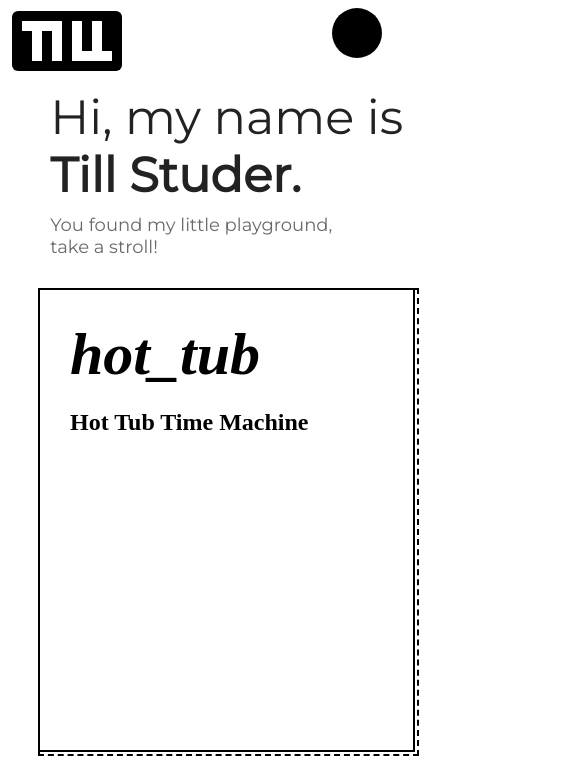
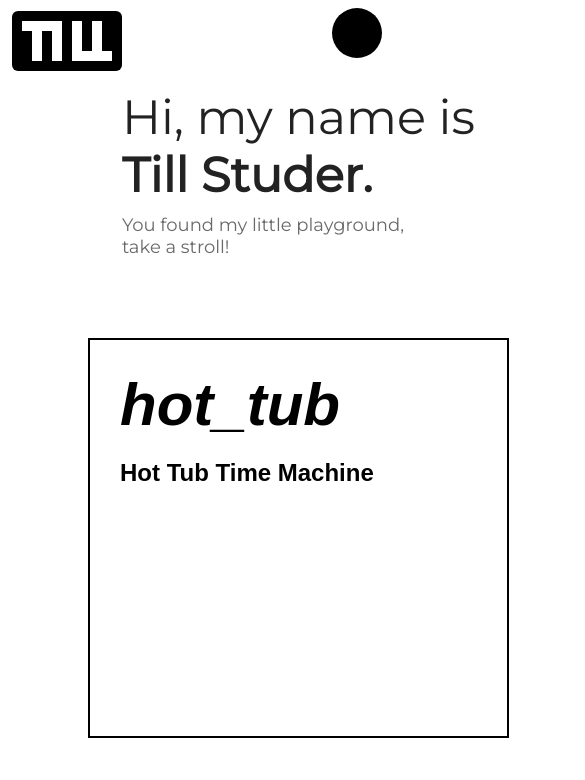
Before and after one commit to tillstuder/personal-webpage, an Angular app: page /home in a window 390 px wide. Shown: the top 780 px of the page, 585 px wide, since content can reach past the window. Built offline with nearby package versions, Linux system fonts and the light colour scheme.

Commit message:
should look better on mobile

```diff
--- a/src/app/home-page/home-page.component.scss
+++ b/src/app/home-page/home-page.component.scss
@@ -3,7 +3,7 @@
 // Grid stuff
 .wrapper {
   display: grid;
-  grid-template-columns: 1fr 2fr 1fr;
+  grid-template-columns: 1fr 5fr 1fr;
   grid-template-areas:
   "title-message title-message title-message"
   ". middle-space ."
--- a/src/app/project-cards/project-cards.component.html
+++ b/src/app/project-cards/project-cards.component.html
@@ -1,103 +1,91 @@
-<!-- <section class="boxes">
-    <div class="box">
-        <i class="fas fa-chart-pie fa-4x"></i>
-        <h3>Analytics</h3>
-        <p>Lorem ipsum dolor sit amet consectetur adipisicing elit. Saepe veniam beatae possimus quaerat sit quibusdam sequi rerum, sapiente tempore corrupti provident repellat nobis neque temporibus accusantium, consectetur dolore laborum hic voluptatibus. Vel error pariatur debitis porro labore tempore reprehenderit minima provident quibusdam earum. Quia delectus, dolore animi voluptates quas, inventore magni perferendis qui numquam beatae, eos ea sit molestias repellat ipsa nulla fuga iure! Libero sed non perferendis, incidunt, nulla vitae eveniet qui fugiat soluta obcaecati architecto laboriosam, sit voluptatibus? Vero asperiores libero consectetur necessitatibus voluptatum. Harum quisquam nesciunt possimus sit optio quidem obcaecati, soluta reprehenderit numquam inventore magnam ut dolor dolore rerum similique quasi porro, adipisci blanditiis eos delectus, explicabo hic aperiam! Dignissimos, rem? Accusamus consectetur repellendus, illum velit dolorem voluptatibus alias. Recusandae nemo placeat fugiat, eum laborum quae non provident animi nam dolores numquam. Numquam provident voluptatibus, sapiente quidem ullam voluptatum! Quam, reiciendis vero. Aspernatur, deserunt! Corrupti, exercitationem?</p>
-    </div>
-    <div class="box">
-        <i class="fas fa-globe fa-4x"></i>
-        <h3>Marketing</h3>
-        <p>Lorem ipsum dolor sit amet consectetur adipisicing elit. Saepe veniam beatae possimus quaerat sit quibusdam sequi rerum, sapiente tempore corrupti provident repellat nobis neque temporibus accusantium, consectetur dolore laborum hic voluptatibus. Vel error pariatur debitis porro labore tempore reprehenderit minima provident quibusdam earum. Quia delectus, dolore animi voluptates quas, inventore magni perferendis qui numquam beatae, eos ea sit molestias repellat ipsa nulla fuga iure! Libero sed non perferendis, incidunt, nulla vitae eveniet qui fugiat soluta obcaecati architecto laboriosam, sit voluptatibus? Vero asperiores libero consectetur necessitatibus voluptatum. Harum quisquam nesciunt possimus sit optio quidem obcaecati, soluta reprehenderit numquam inventore magnam ut dolor dolore rerum similique quasi porro, adipisci blanditiis eos delectus, explicabo hic aperiam! Dignissimos, rem? Accusamus consectetur repellendus, illum velit dolorem voluptatibus alias. Recusandae nemo placeat fugiat, eum laborum quae non provident animi nam dolores numquam. Numquam provident voluptatibus, sapiente quidem ullam voluptatum! Quam, reiciendis vero. Aspernatur, deserunt! Corrupti, exercitationem?</p>
-    </div>
-    <div class="box">
-        <i class="fas fa-cog fa-4x"></i>
-        <h3>Development</h3>
-        <p>Lorem ipsum dolor sit amet consectetur adipisicing elit. Saepe veniam beatae possimus quaerat sit quibusdam sequi rerum, sapiente tempore corrupti provident repellat nobis neque temporibus accusantium, consectetur dolore laborum hic voluptatibus. Vel error pariatur debitis porro labore tempore reprehenderit minima provident quibusdam earum. Quia delectus, dolore animi voluptates quas, inventore magni perferendis qui numquam beatae, eos ea sit molestias repellat ipsa nulla fuga iure! Libero sed non perferendis, incidunt, nulla vitae eveniet qui fugiat soluta obcaecati architecto laboriosam, sit voluptatibus? Vero asperiores libero consectetur necessitatibus voluptatum. Harum quisquam nesciunt possimus sit optio quidem obcaecati, soluta reprehenderit numquam inventore magnam ut dolor dolore rerum similique quasi porro, adipisci blanditiis eos delectus, explicabo hic aperiam! Dignissimos, rem? Accusamus consectetur repellendus, illum velit dolorem voluptatibus alias. Recusandae nemo placeat fugiat, eum laborum quae non provident animi nam dolores numquam. Numquam provident voluptatibus, sapiente quidem ullam voluptatum! Quam, reiciendis vero. Aspernatur, deserunt! Corrupti, exercitationem?</p>
-    </div>
-    <div class="box">
-        <i class="fas fa-users fa-4x"></i>
-        <h3>Support</h3>
-        <p>Lorem ipsum dolor sit amet consectetur adipisicing elit. Saepe veniam beatae possimus quaerat sit quibusdam sequi rerum, sapiente tempore corrupti provident repellat nobis neque temporibus accusantium, consectetur dolore laborum hic voluptatibus. Vel error pariatur debitis porro labore tempore reprehenderit minima provident quibusdam earum. Quia delectus, dolore animi voluptates quas, inventore magni perferendis qui numquam beatae, eos ea sit molestias repellat ipsa nulla fuga iure! Libero sed non perferendis, incidunt, nulla vitae eveniet qui fugiat soluta obcaecati architecto laboriosam, sit voluptatibus? Vero asperiores libero consectetur necessitatibus voluptatum. Harum quisquam nesciunt possimus sit optio quidem obcaecati, soluta reprehenderit numquam inventore magnam ut dolor dolore rerum similique quasi porro, adipisci blanditiis eos delectus, explicabo hic aperiam! Dignissimos, rem? Accusamus consectetur repellendus, illum velit dolorem voluptatibus alias. Recusandae nemo placeat fugiat, eum laborum quae non provident animi nam dolores numquam. Numquam provident voluptatibus, sapiente quidem ullam voluptatum! Quam, reiciendis vero. Aspernatur, deserunt! Corrupti, exercitationem?</p>
-    </div>
-</section> -->
-
+<div class="wrapper">
     <div class="card-container">
-    <div class="card"><a href="hottub">
+        <div class="card">
+            <a href="hottub">
                 <div class="card--display"><i class="material-icons">hot_tub</i>
                     <h2>Hot Tub Time Machine</h2>
                 </div>
                 <div class="card--hover">
                     <h2>Hot Tub Time Machine</h2>
                     <p>Lorem ipsum dolor sit amet, consectetur adipiscing elit. Nullam at est orci. Nam molestie
-                    pellentesque mi nec lacinia. Cras volutpat arcu sit amet elit sodales, nec volutpat velit bibendum.
-                </p>
+                        pellentesque mi nec lacinia. Cras volutpat arcu sit amet elit sodales, nec volutpat velit
+                        bibendum.</p>
                     <p class="link">Click to see project</p>
                 </div>
             </a>
             <div class="card--border"></div>
         </div>
     </div>
+
     <div class="card-container">
-    <div class="card"><a href="worldweb">
+        <div class="card">
+            <a href="worldweb">
                 <div class="card--display"><i class="material-icons">public</i>
                     <h2>World Wide Web</h2>
                 </div>
                 <div class="card--hover">
                     <h2>World Wide Web</h2>
                     <p>Lorem ipsum dolor sit amet, consectetur adipiscing elit. Nullam at est orci. Nam molestie
-                    pellentesque mi nec lacinia. Cras volutpat arcu sit amet elit sodales, nec volutpat velit bibendum.
-                </p>
+                        pellentesque mi nec lacinia. Cras volutpat arcu sit amet elit sodales, nec volutpat velit
+                        bibendum.</p>
                     <p class="link">Click to see project</p>
                 </div>
             </a>
             <div class="card--border"></div>
         </div>
     </div>
+
     <div class="card-container">
-    <div class="card"><a href="trainthings">
+        <div class="card">
+            <a href="trainthings">
                 <div class="card--display"><i class="material-icons">train</i>
                     <h2>Why I Hate Trains</h2>
                 </div>
                 <div class="card--hover">
                     <h2>Why I Hate Trains</h2>
                     <p>Lorem ipsum dolor sit amet, consectetur adipiscing elit. Nullam at est orci. Nam molestie
-                    pellentesque mi nec lacinia. Cras volutpat arcu sit amet elit sodales, nec volutpat velit bibendum.
-                </p>
+                        pellentesque mi nec lacinia. Cras volutpat arcu sit amet elit sodales, nec volutpat velit
+                        bibendum.</p>
                     <p class="link">Click to see project</p>
                 </div>
             </a>
             <div class="card--border"></div>
         </div>
     </div>
+
     <div class="card-container">
-    <div class="card card--dark"><a href="androidupdate">
+        <div class="card card--dark">
+            <a href="androidupdate">
                 <div class="card--display"><i class="material-icons">android</i>
                     <h2>Another Android Update</h2>
                 </div>
                 <div class="card--hover">
                     <h2>Another Android Update</h2>
                     <p>Lorem ipsum dolor sit amet, consectetur adipiscing elit. Nullam at est orci. Nam molestie
-                    pellentesque mi nec lacinia. Cras volutpat arcu sit amet elit sodales, nec volutpat velit bibendum.
-                </p>
+                        pellentesque mi nec lacinia. Cras volutpat arcu sit amet elit sodales, nec volutpat velit
+                        bibendum.</p>
                     <p class="link">Click to see project</p>
                 </div>
             </a>
             <div class="card--border"></div>
         </div>
     </div>
+
     <div class="card-container">
-    <div class="card card--dark"><a href="phonesoff">
+        <div class="card card--dark">
+            <a href="phonesoff">
                 <div class="card--display"><i class="material-icons">ring_volume</i>
                     <h2>Why Phones Are So Loud</h2>
                 </div>
                 <div class="card--hover">
                     <h2>Why Phones Are So Loud</h2>
                     <p>Lorem ipsum dolor sit amet, consectetur adipiscing elit. Nullam at est orci. Nam molestie
-                    pellentesque mi nec lacinia. Cras volutpat arcu sit amet elit sodales, nec volutpat velit bibendum.
-                </p>
+                        pellentesque mi nec lacinia. Cras volutpat arcu sit amet elit sodales, nec volutpat velit
+                        bibendum.</p>
                     <p class="link">Click to see project</p>
                 </div>
             </a>
             <div class="card--border"></div>
         </div>
     </div>
+</div>
--- a/src/app/project-cards/project-cards.component.scss
+++ b/src/app/project-cards/project-cards.component.scss
@@ -1,23 +1,29 @@
 $highlight: #5bc0eb;
 $darkhighlight: #fde74c;
-body {
+
+.wrapper {
   padding: 50px;
   display: flex;
   flex-flow: wrap;
   font-family: "Ubuntu", sans-serif;
+
   * {
     box-sizing: border-box;
   }
 }
+
 .card-container {
   flex: 300px;
   margin: 30px;
+
   .card {
     font-weight: bold;
     position: relative;
     width: 100%;
+
     a {
       padding: 30px;
+      width: 100%;
       height: 400px;
       border: 2px solid black;
       background: white;
@@ -25,33 +31,42 @@
       color: black;
       display: block;
       transition: 0.25s ease;
+
       &:hover {
         transform: translate(-30px, -30px);
         border-color: $highlight;
+
         .card--display {
           display: none;
         }
+
         .card--hover {
           display: block;
         }
       }
+
       .card--display {
         i {
           font-size: 60px;
           margin-top: 200px;
         }
+
         h2 {
           margin: 20px 0 0;
         }
       }
+
       .card--hover {
         display: none;
+
         h2 {
           margin: 20px 0;
         }
+
         p {
           font-weight: normal;
           line-height: 1.5;
+
           &.link {
             margin: 20px 0 0;
             font-weight: bold;
@@ -60,6 +75,7 @@
         }
       }
     }
+
     .card--border {
       position: absolute;
       width: 100%;
@@ -69,11 +85,13 @@
       border: 2px dashed black;
       z-index: -1;
     }
+
     &.card--dark {
       a {
         color: white;
         background-color: black;
         border-color: black;
+
         .card--hover {
           .link {
             color: $darkhighlight;
```
Lines whose indentation alone changed are shown as unchanged.
